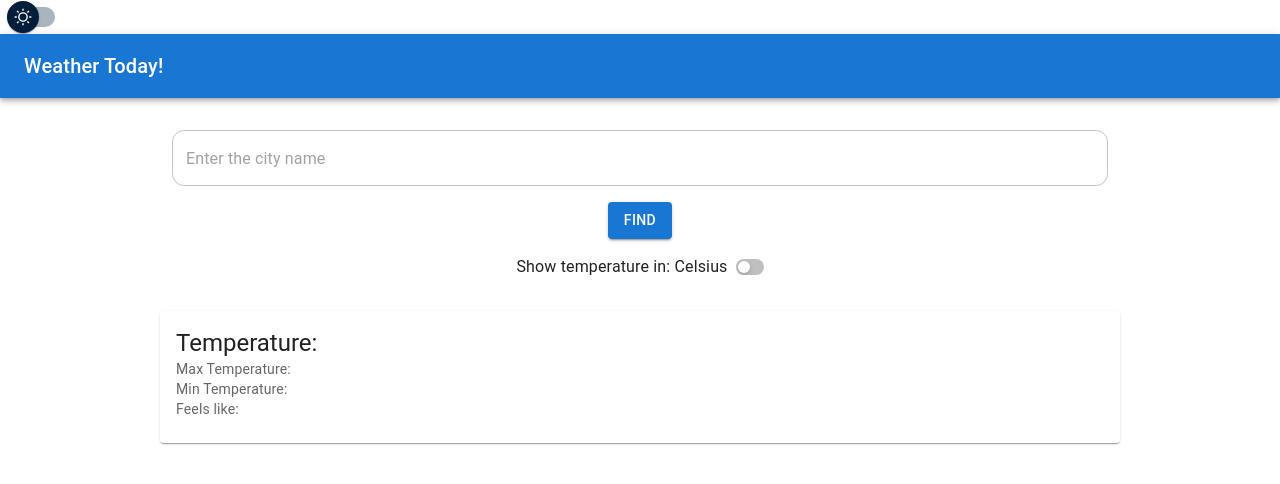
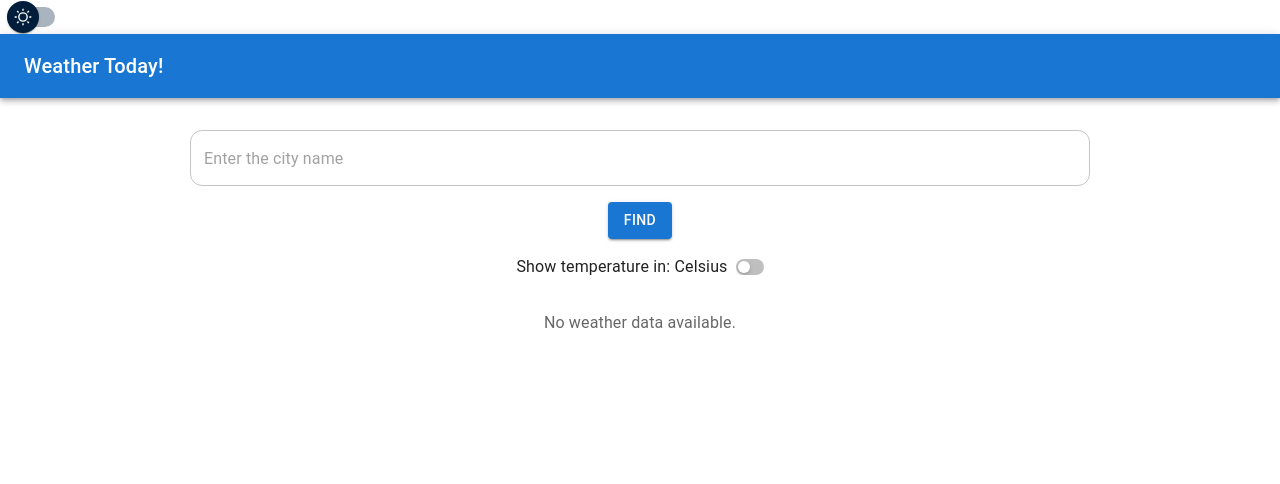
Before and after one commit to SwireLGD/Weather-app, a React (Vite) app: page / in a window 1280 px wide. Shown: the top 484 px of the page. Built offline with nearby package versions, Linux system fonts and the light colour scheme.

Commit message:
Ran prettier, added loader

```diff
--- a/src/App.tsx
+++ b/src/App.tsx
@@ -1,16 +1,9 @@
-import {
-  Box,
-  Container,
-  Paper,
-  ThemeProvider,
-  Typography,
-} from '@mui/material';
+import { Box, Container, Paper, ThemeProvider, Typography } from '@mui/material';
 import AppToolbar from './components/AppToolbar/AppToolbar';
 import WeatherInfo from './features/weather/Weather.tsx';
 import { Route, Routes } from 'react-router-dom';
 import { useState } from 'react';
 import { theme, ThemeSwitch } from './theme.ts';
-import CityInput from './features/components/CityInput.tsx';
 
 const App = () => {
   const [mode, setMode] = useState<'light' | 'dark'>('light');
@@ -22,16 +15,15 @@ const App = () => {
       <Paper elevation={0} sx={{ height: '100vh' }} square>
         <header>
           <Box display='flex' alignItems='center'>
-          <ThemeSwitch checked={mode === 'dark'} onChange={handleSwitch} />
+            <ThemeSwitch checked={mode === 'dark'} onChange={handleSwitch} />
           </Box>
           <AppToolbar />
         </header>
         <main>
-          <CityInput />
           <Container maxWidth='xl'>
             <Routes>
               <Route path='/' element={<WeatherInfo />} />
-              <Route path="*" element={<Typography variant="h2">Not Found</Typography>} />
+              <Route path='*' element={<Typography variant='h2'>Not Found</Typography>} />
             </Routes>
           </Container>
         </main>
--- a/src/features/weather/Weather.tsx
+++ b/src/features/weather/Weather.tsx
@@ -1,14 +1,17 @@
-import { Box, Card, CardContent, Typography } from '@mui/material';
+import { Box, Card, CardContent, CircularProgress, Typography } from '@mui/material';
 import { useAppSelector } from '../../app/hooks';
-// import CityInput from '../components/CityInput';
+import CityInput from '../components/CityInput';
 
 const WeatherInfo = () => {
-  const weather = useAppSelector((state) => state.Weather.weather);
+  const { weather, isLoading } = useAppSelector((state) => state.Weather);
 
   return (
     <>
-      {/* <CityInput /> */}
+      <CityInput />
       <Box display='flex' justifyContent='center' alignItems='center' p={2}>
+        {isLoading ? (
+          <CircularProgress />
+        ) : weather ? (
           <Card sx={{ maxWidth: '80%', width: '100%' }}>
             <CardContent>
               <Typography variant='h5' component='div'>
@@ -25,9 +28,13 @@ const WeatherInfo = () => {
               </Typography>
             </CardContent>
           </Card>
+        ) : (
+          <Typography variant='body1' color='text.secondary'>
+            No weather data available.
+          </Typography>
+        )}
       </Box>
     </>
-
   );
 };
 
--- a/src/features/weather/WeatherSlice.ts
+++ b/src/features/weather/WeatherSlice.ts
@@ -4,6 +4,7 @@ import { fetchWeather } from './WeatherThunks';
 
 const initialState: IWeatherState = {
   weather: null,
+  isLoading: false,
 };
 
 const WeatherSlice = createSlice({
@@ -14,12 +15,15 @@ const WeatherSlice = createSlice({
     builder
       .addCase(fetchWeather.fulfilled, (state, action) => {
         state.weather = action.payload;
+        state.isLoading = false;
       })
       .addCase(fetchWeather.pending, (state) => {
         state.weather = null;
+        state.isLoading = true;
       })
       .addCase(fetchWeather.rejected, (state) => {
         state.weather = null;
+        state.isLoading = false;
       });
   },
 });
--- a/src/features/weather/WeatherThunks.tsx
+++ b/src/features/weather/WeatherThunks.tsx
@@ -3,9 +3,9 @@ import axiosApi from '../../axiosApi';
 import { IWeather } from '../../types';
 import axios from 'axios';
 
-export const fetchWeather = createAsyncThunk<IWeather, {city: string; units: string}>(
+export const fetchWeather = createAsyncThunk<IWeather, { city: string; units: string }>(
   'Weather/fetchWeather',
-  async ({city, units}, { rejectWithValue }) => {
+  async ({ city, units }, { rejectWithValue }) => {
     try {
       const response = await axiosApi.get<IWeather>(
         `?q=${city}&appid=9f6861a874957b96fdf0059a500e7d34&units=${units}`,
--- a/src/theme.ts
+++ b/src/theme.ts
@@ -1,6 +1,7 @@
-import { createTheme, PaletteMode, styled, Switch } from "@mui/material";
+import { createTheme, PaletteMode, styled, Switch } from '@mui/material';
 
-export const theme = (mode: PaletteMode) => createTheme({
+export const theme = (mode: PaletteMode) =>
+  createTheme({
     components: {
       MuiTextField: {
         defaultProps: {
--- a/src/types.d.ts
+++ b/src/types.d.ts
@@ -9,4 +9,5 @@ export interface IWeather {
 
 export interface IWeatherState {
   weather: IWeather | null;
+  isLoading: boolean;
 }
```
Also changed, not shown: src/features/components/CityInput.tsx (+11 -19 lines). Lines whose indentation alone changed are shown as unchanged.
